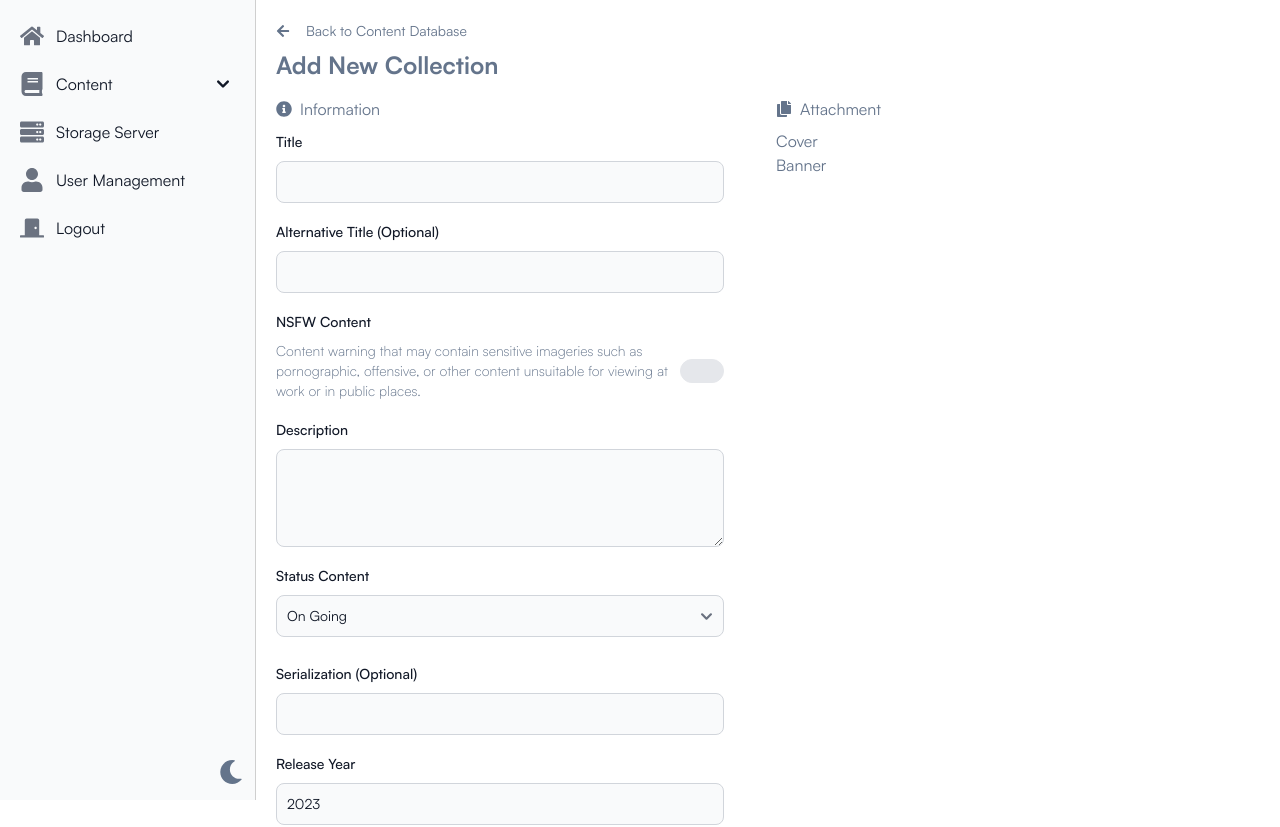
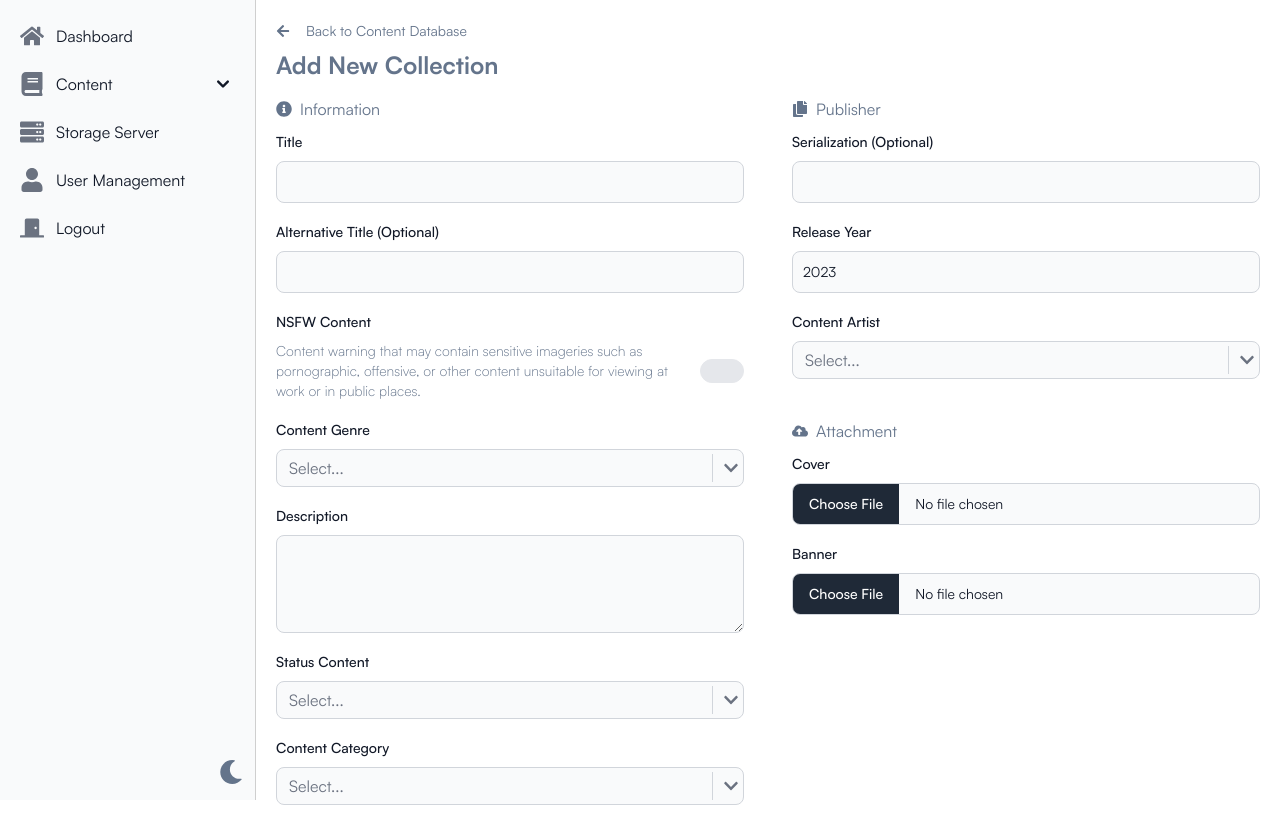
Before and after one commit to azzahradins/kyscms-js, a Next.js app: page /manga/add in a window 1280 px wide. Shown: the top 827 px of the page. Built offline with nearby package versions, Linux system fonts and the light colour scheme.

Commit message:
[update] add new chapter form

```diff
--- a/app/(private)/manga/add/page.tsx
+++ b/app/(private)/manga/add/page.tsx
@@ -4,15 +4,16 @@ import { Form, InputFieldFb as InputField, SelectInput, Switch, TextArea } from
 import { useForm } from 'react-hook-form'
 
 import { BackNavigation } from '@/components/Navigation/BackNavigation'
-import { FaCopy, FaInfoCircle, FaSave } from 'react-icons/fa'
+import { FaCloudUploadAlt, FaCopy, FaInfoCircle, FaSave } from 'react-icons/fa'
 import { Title } from '@/components/Navigation/Title'
 import { Button } from 'flowbite-react'
-import Select from 'react-select'
+import { InputFile } from '@/components/Forms/InputFile'
 
 export default function MangaAdd (): React.ReactElement {
   const formMethod = useForm({
     defaultValues: {
-      releaseYear: new Date().getFullYear()
+      releaseYear: new Date().getFullYear(),
+      isNsfw: false
     }
   })
 
@@ -24,7 +25,7 @@ export default function MangaAdd (): React.ReactElement {
     <main className='wrapper'>
       <BackNavigation target='/manga' label='Content Database'/>
       <Title value='Add New Collection' className='mb-4'/>
-      <Form methods={formMethod} onSubmit={submitData} className='grid grid-cols-1 lg:grid-cols-2 gap-x-4 gap-y-3'>
+      <Form methods={formMethod} onSubmit={submitData} className='grid grid-flow-row lg:grid-rows-none lg:grid-cols-2 gap-x-12 gap-y-3'>
         <div>
           <span className='inline-flex gap-2 mb-2'> <FaInfoCircle className='self-center'/> Information </span>
           <InputField
@@ -36,32 +37,49 @@ export default function MangaAdd (): React.ReactElement {
           <Switch
             name='isNsfw'
             label="NSFW Content"/>
+          <SelectInput
+            name='genre'
+            label='Content Genre'
+            options={[{ value: 'abdi', label: 'Abdi' }, { value: 'ente', label: 'Ente' }, { value: 'draft', label: 'Draft' }, { value: 'completed', label: 'Completed' }]}
+            isMulti/>
           <TextArea
             name='description'
             label='Description'/>
           <SelectInput
             name='status'
             label='Status Content'
-            options={[{ value: 'on-going', label: 'On Going' }]}/>
+            options={[{ value: 'on-going', label: 'On Going' }, { value: 'published', label: 'Published' }, { value: 'draft', label: 'Draft' }, { value: 'completed', label: 'Completed' }]}/>
+          <SelectInput
+            name='category'
+            label='Content Category'
+            options={[]}/>
+        </div>
+        <div className='mb-4 border-gray-600 bg-gradient-to-r h-1 from-indigo-500 to-indigo-400 opacity-20 rounded-lg lg:hidden'/>
+        <div>
+          <span className='inline-flex gap-2 mb-2'> <FaCopy className='self-center'/> Publisher </span>
           <InputField
             name='serialization'
             label='Serialization (Optional)'/>
           <InputField
             name='releaseYear'
             label='Release Year'/>
-          <Select
-            unstyled
-            isClearable={true}
-            isSearchable={true}
-            name="Category"
-          />
+          <SelectInput
+            name='artist'
+            label='Content Artist'
+            options={[{ value: 'abdi', label: 'Abdi' }, { value: 'ente', label: 'Ente' }, { value: 'draft', label: 'Draft' }, { value: 'completed', label: 'Completed' }]}
+            isMulti/>
+
+          <div className='my-5 mt-7 border-gray-600 bg-gradient-to-r h-1 from-indigo-500 to-indigo-400 opacity-20 rounded-lg lg:hidden'/>
+
+          <span className='inline-flex gap-2 mb-2 mt-3 lg:mt-6'> <FaCloudUploadAlt className='self-center'/> Attachment </span>
+          <InputFile
+            name='cover'
+            label='Cover'/>
+          <InputFile
+            name='banner'
+            label='Banner'/>
         </div>
-        <div>
-          <span className='inline-flex gap-2 mb-2'> <FaCopy className='self-center'/> Attachment </span>
-          <div>Cover</div>
-          <div>Banner</div>
-        </div>
-        <div className='inline-flex gap-2 col-span-2 justify-end'>
+        <div className='inline-flex gap-2 lg:col-span-2 justify-end'>
             <Button color="warning" type="submit">
               Save as Draft
             </Button>
--- a/components/Forms/InputField.tsx
+++ b/components/Forms/InputField.tsx
@@ -65,7 +65,7 @@ export const InputFieldFb: FC<IInputProps> =
     ) => {
       const { register, formState: { errors } } = useFormContext()
 
-      return <div className="max-w-md mb-4">
+      return <div className="w-full mb-4">
         <div className="mb-2 block">
           <Label
             htmlFor={name}
--- /dev/null
+++ b/components/Forms/InputFile.tsx
@@ -0,0 +1,46 @@
+'use client'
+
+import { FileInput, Label } from 'flowbite-react'
+import { forwardRef } from 'react'
+import { useFormContext } from 'react-hook-form'
+
+interface IFileInput {
+  name: string
+  label: string
+  placeholder?: string
+  className?: string
+  error?: { message: string, type: string, ref: string }
+}
+
+export const InputFile: React.FC<IFileInput> = forwardRef<HTMLInputElement, IFileInput>(
+  (
+    {
+      name,
+      label,
+      placeholder,
+      className
+    }, ref
+  ) => {
+    const { register, formState: { errors } } = useFormContext()
+
+    return (
+      <div
+        className="w-full mb-4"
+        id={name}>
+        <div className="mb-2 block">
+          <Label
+            htmlFor={name}
+            value={label}
+          />
+        </div>
+        <FileInput
+          helperText={placeholder}
+          id={name}
+          {...register(name)}
+        />
+      </div>
+    )
+  }
+)
+
+InputFile.displayName = 'Input File'
--- a/components/Forms/SelectOption.tsx
+++ b/components/Forms/SelectOption.tsx
@@ -1,47 +1,155 @@
 'use client'
 
-import { Label, Select } from 'flowbite-react'
+import { Label } from 'flowbite-react'
 import { forwardRef, type FC } from 'react'
-import { useFormContext } from 'react-hook-form'
+import { Controller, useFormContext } from 'react-hook-form'
+import { FaChevronDown, FaTimes } from 'react-icons/fa'
+import Select, { components, type ClearIndicatorProps, type DropdownIndicatorProps, type MultiValueRemoveProps } from 'react-select'
+import classNames from 'classnames'
 
 interface ISelectProps {
   name: string
   label: string
   options: Array<{ value: string, label: string }>
+  isMulti?: boolean
   className?: string
   placeholder?: string
   error?: { message: string, type: string, ref: string }
 }
+
+const DropdownIndicator = (props: DropdownIndicatorProps): React.ReactElement => {
+  return (
+    <components.DropdownIndicator {...props}>
+      <FaChevronDown />
+    </components.DropdownIndicator>
+  )
+}
+
+const ClearIndicator = (props: ClearIndicatorProps): React.ReactElement => {
+  return (
+    <components.ClearIndicator {...props}>
+      <FaTimes />
+    </components.ClearIndicator>
+  )
+}
+
+const MultiValueRemove = (props: MultiValueRemoveProps): React.ReactElement => {
+  return (
+    <components.MultiValueRemove {...props}>
+      <FaTimes />
+    </components.MultiValueRemove>
+  )
+}
+
+const defaultGray = 'bg-gray-50 border-gray-300 text-gray-900 focus:border-cyan-500 focus:ring-cyan-500 dark:border-gray-600 dark:bg-gray-700 dark:text-white dark:placeholder-gray-400 dark:focus:border-cyan-500 dark:focus:ring-cyan-500'
+
+const controlStyles = {
+  base: `border rounded-lg hover:cursor-pointer ${defaultGray}`,
+  focus: 'border-primary-600 ring-1 ring-primary-500',
+  nonFocus: 'border-gray-300 hover:border-gray-400'
+}
+const placeholderStyles = 'text-gray-500 pl-2 py-0.5'
+const selectInputStyles = 'pl-1 py-0.5'
+const valueContainerStyles = 'p-1 gap-1'
+const singleValueStyles = 'leading-7 ml-2'
+const multiValueStyles = `bg-gray-100 border rounded items-center py-0.5 pl-2 pr-1 gap-1.5 ${defaultGray}`
+const multiValueLabelStyles = 'leading-6 py-0.5'
+const multiValueRemoveStyles = 'text-gray-500 hover:text-red-500 rounded-sm'
+const indicatorsContainerStyles = 'p-1 gap-1'
+const clearIndicatorStyles = 'text-gray-500 p-1 rounded-md hover:bg-red-50 hover:text-red-800'
+const indicatorSeparatorStyles = 'bg-gray-300 mr-1.5'
+const dropdownIndicatorStyles =
+  'p-0 hover:bg-gray-100 text-gray-500 rounded-md'
+const menuStyles = 'p-1 mt-1 rounded-lg border border-cyan-500 ring-cyan-500 dark:border-gray-600 dark:bg-gray-700 dark:text-white dark:placeholder-gray-400 dark:focus:border-cyan-500 dark:focus:ring-cyan-500'
+const groupHeadingStyles = 'ml-3 mt-2 mb-1 text-gray-500 text-sm'
+const optionStyles = {
+  base: 'hover:cursor-pointer px-3 py-2',
+  focus: 'bg-gray-600 active:bg-gray-700',
+  selected: 'after:ml-2 text-gray-500 dark:text-white bg-primary'
+}
+const noOptionsMessageStyles = `p-2 border border-dashed border-gray-200 rounded-sm ${defaultGray}`
 
 export const SelectInput: FC<ISelectProps> = forwardRef<HTMLInputElement, ISelectProps>(
   ({
     name,
     label,
     options,
+    isMulti = false,
     className,
     placeholder,
     error
-  }) => {
-    const { register, formState: { errors } } = useFormContext()
+  }, ref) => {
+    const { control, formState: { errors } } = useFormContext()
 
     return (
-      <div className="max-w-md mb-4" id="select">
+      <div className="w-full mb-4" id="select">
         <div className="mb-2 block">
           <Label
             htmlFor={name}
             value={label}
           />
         </div>
-        <Select
-          id={name}
-          helperText={<span className='text-sm text-danger'>{ errors[name]?.message }</span>}
-          {...register(name)}>
-          {options.map(option =>
-            <option key={option.value} value={option.value}>
-              {option.label}
-            </option>
-          )}
-        </Select>
+        <Controller
+          control={control}
+          name={name}
+          render={({ field: { onChange, value, ref } }) => (
+            <Select
+              aria-errormessage='errors'
+              onChange={onChange}
+              options={options}
+              isMulti={isMulti}
+              closeMenuOnSelect={!isMulti}
+              hideSelectedOptions={false}
+              unstyled
+              maxMenuHeight={150}
+              styles={{
+                input: (base) => ({
+                  ...base,
+                  'input:focus': {
+                    boxShadow: 'none'
+                  }
+                }),
+                // On mobile, the label will truncate automatically, so we want to
+                // override that behaviour.
+                multiValueLabel: (base) => ({
+                  ...base,
+                  whiteSpace: 'normal',
+                  overflow: 'visible'
+                }),
+                control: (base) => ({
+                  ...base,
+                  transition: 'none'
+                })
+              }}
+              components={{ DropdownIndicator, ClearIndicator, MultiValueRemove }}
+              classNames={{
+                control: ({ isFocused }) =>
+                  classNames(
+                    isFocused ? controlStyles.focus : controlStyles.nonFocus,
+                    controlStyles.base
+                  ),
+                placeholder: () => placeholderStyles,
+                input: () => selectInputStyles,
+                valueContainer: () => valueContainerStyles,
+                singleValue: () => singleValueStyles,
+                multiValue: () => multiValueStyles,
+                multiValueLabel: () => multiValueLabelStyles,
+                multiValueRemove: () => multiValueRemoveStyles,
+                indicatorsContainer: () => indicatorsContainerStyles,
+                clearIndicator: () => clearIndicatorStyles,
+                indicatorSeparator: () => indicatorSeparatorStyles,
+                dropdownIndicator: () => dropdownIndicatorStyles,
+                menu: () => menuStyles,
+                groupHeading: () => groupHeadingStyles,
+                option: ({ isFocused, isSelected }) =>
+                  classNames(
+                    isFocused && optionStyles.focus,
+                    isSelected && optionStyles.selected,
+                    optionStyles.base
+                  ),
+                noOptionsMessage: () => noOptionsMessageStyles
+              }}/>
+          )}/>
       </div>
     )
   }
--- a/components/Forms/Switch.tsx
+++ b/components/Forms/Switch.tsx
@@ -17,20 +17,11 @@ export const Switch: FC<ISwitch> = forwardRef<HTMLInputElement, ISwitch>(
     label,
     placeholder,
     className
-  }) => {
+  }, ref) => {
     const { control, formState: { errors } } = useFormContext()
 
-    const form = <Controller
-      control={control}
-      name={name}
-      render={({ field: { value, onChange } }) => <ToggleSwitch
-        label=''
-        checked={value}
-        onChange={onChange}
-      />}/>
-
     return (
-      <div className="max-w-md mb-4" id="select">
+      <div className="w-full mb-4" id="select">
         <div className="mb-2 block">
           <Label
             htmlFor={name}
@@ -39,7 +30,14 @@ export const Switch: FC<ISwitch> = forwardRef<HTMLInputElement, ISwitch>(
         <div className='flex flex-row text-sm font-light'>
           <span className='pr-3'>Content warning that may contain sensitive imageries such as pornographic, offensive, or other content unsuitable for viewing at work or in public places.</span>
           <div className='self-center justify-center'>
-            {form}
+          <Controller
+            control={control}
+            name={name}
+            render={({ field: { value, onChange } }) => <ToggleSwitch
+              label=''
+              checked={value}
+              onChange={onChange}/>}
+          />
           </div>
         </div>
         <span className='text-sm text-danger'>{ errors[name]?.message }</span>
--- a/components/Forms/TextArea.tsx
+++ b/components/Forms/TextArea.tsx
@@ -17,11 +17,11 @@ export const TextArea: FC<ITextArea> = forwardRef<HTMLInputElement, ITextArea>(
     label,
     placeholder,
     className
-  }) => {
+  }, ref) => {
     const { register, formState: { errors } } = useFormContext()
 
     return (
-      <div className="max-w-md mb-4" id="select">
+      <div className="w-full mb-4" id="select">
         <div className="mb-2 block">
           <Label
             htmlFor={name}
--- a/components/Page/Navbar.tsx
+++ b/components/Page/Navbar.tsx
@@ -5,7 +5,7 @@ import { FaBars, FaTimes } from 'react-icons/fa'
 function Navbar (): React.ReactElement {
   const { isOpenOnSmallScreens, isPageWithSidebar, setOpenOnSmallScreens } = useSidebarContext()
 
-  return <header className="sticky top-0 lg:hidden">
+  return <header className="sticky top-0 lg:hidden z-99">
   <Nv fluid rounded className='bg-light-1'>
     {isPageWithSidebar && (
       <button
--- a/templates/header.tsx
+++ b/templates/header.tsx
@@ -11,7 +11,7 @@ export default function Header (): JSX.Element {
               <span className="self-center text-xl font-semibold whitespace-nowrap">SCMS</span>
               <div className="flex items-center lg:order-2 gap-3">
                   <DarkModeSwitcher />
-                  <Link href="/authorization" className="text-gray-800 dark:text-white hover:bg-indigo-700 hover:text-white dark:hover:bg-indigo-800 ring-2 ring-indigo-900 font-medium rounded-lg text-sm px-4 lg:px-5 py-2 lg:py-1.5 mr-2 dark:hover:bg-indigo-950 focus:outline-none">Login</Link>
+                  <Link href="/authorization" className="text-gray-800 dark:text-white hover:bg-indigo-700 hover:text-white ring-2 ring-indigo-900 font-medium rounded-lg text-sm px-4 lg:px-5 py-2 lg:py-1.5 mr-2 dark:hover:bg-indigo-950 focus:outline-none">Login</Link>
               </div>
           </div>
       </nav>
```
